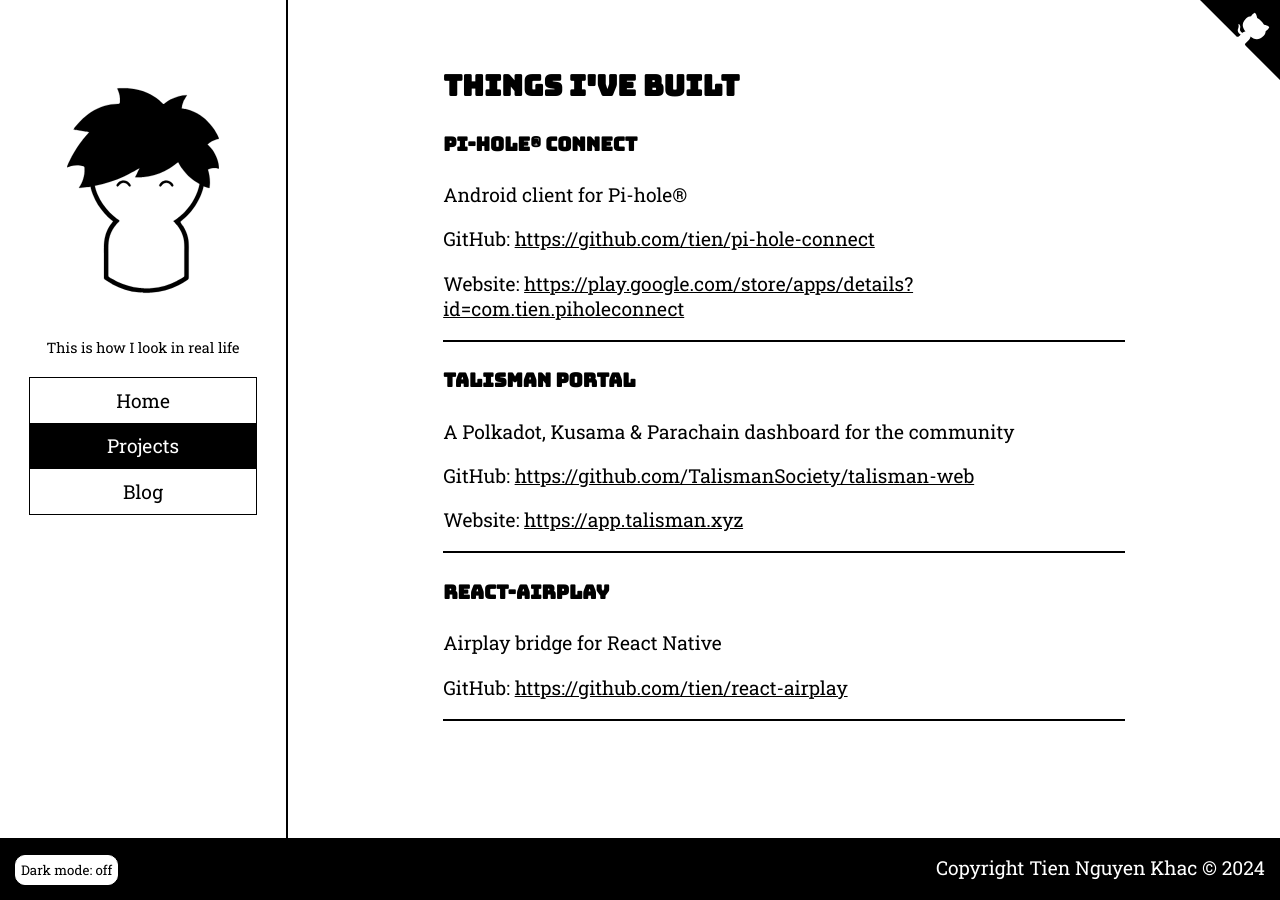
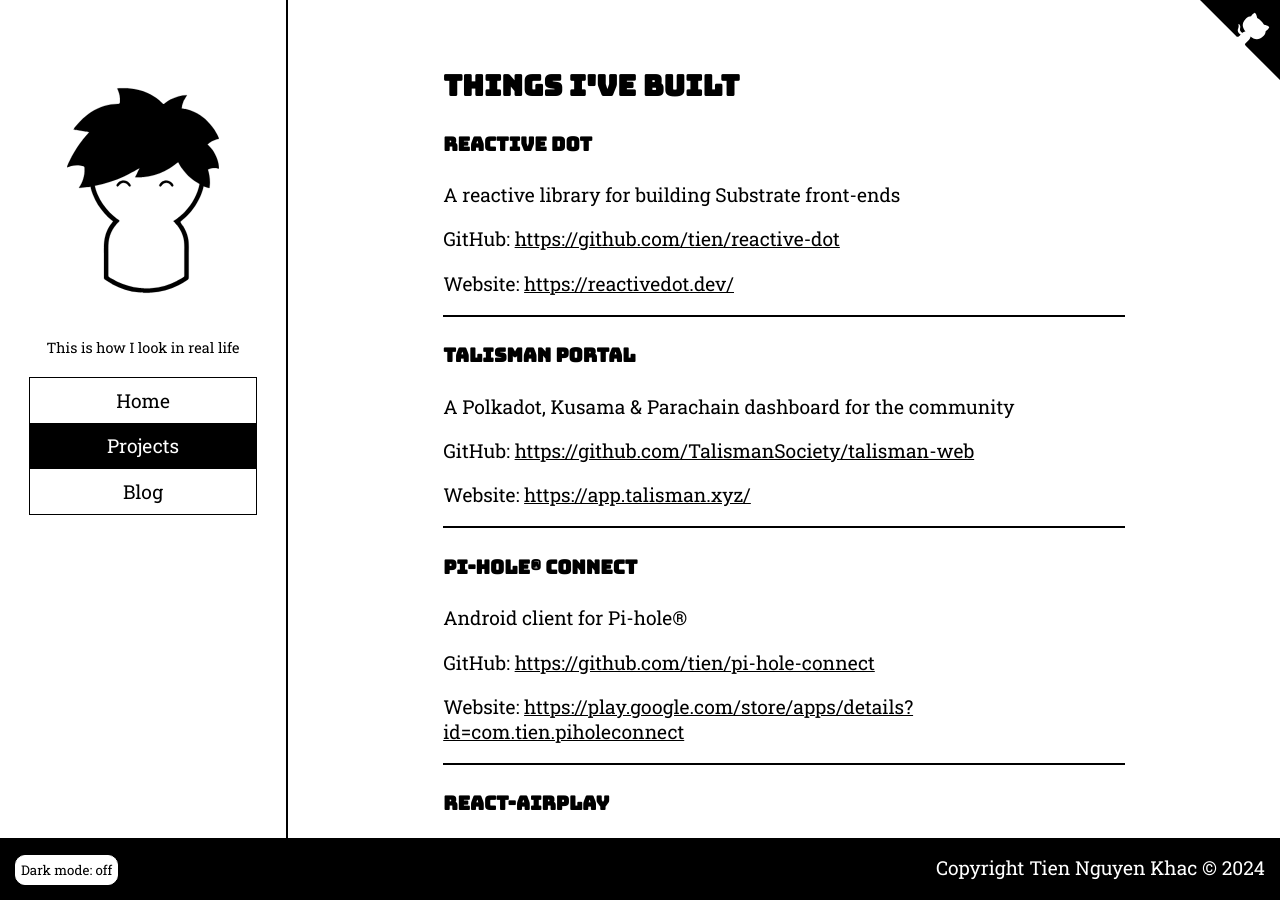
Before and after one commit to tien/tien.github.io, a Jekyll site: the page built from projects.html, in a window 1280 px wide. Built offline with Jekyll 4.4.1, drawn with Linux system fonts in a browser that asks for light colours.

Commit message:
chore: add Reactive DOT to projects

```diff
--- a/_data/projects.yml
+++ b/_data/projects.yml
@@ -1,13 +1,18 @@
+- name: Reactive DOT
+  description: A reactive library for building Substrate front-ends
+  github: https://github.com/tien/reactive-dot
+  website: https://reactivedot.dev/
+
+- name: Talisman Portal
+  description: A Polkadot, Kusama & Parachain dashboard for the community
+  github: https://github.com/TalismanSociety/talisman-web
+  website: https://app.talisman.xyz/
+
 - name: Pi-hole® Connect
   description: Android client for Pi-hole®
   github: https://github.com/tien/pi-hole-connect
   website: https://play.google.com/store/apps/details?id=com.tien.piholeconnect
 
-- name: Talisman Portal
-  description: A Polkadot, Kusama & Parachain dashboard for the community
-  github: https://github.com/TalismanSociety/talisman-web
-  website: https://app.talisman.xyz
-
 - name: react-airplay
   description: Airplay bridge for React Native
   github: https://github.com/tien/react-airplay
```
